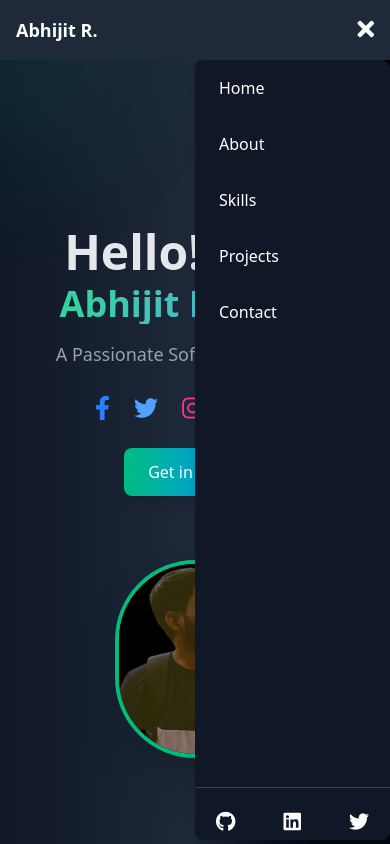
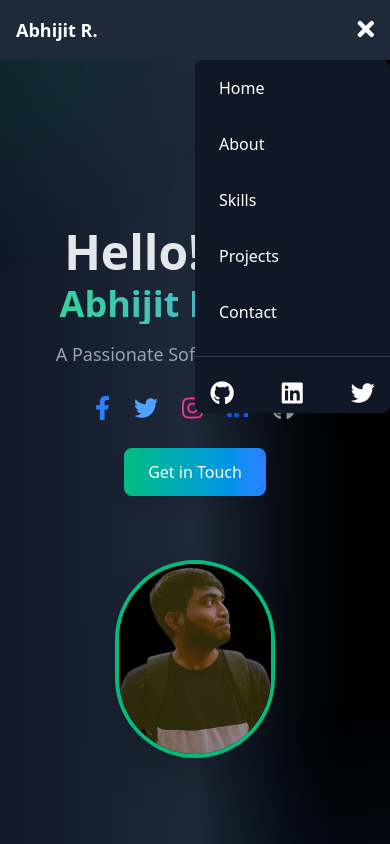
Before and after one commit to tesu123/website2, a React (Vite) app: page / in a window 390 px wide. Both pictures are taken after a click on the button 363 px from the left and 30 px from the top of the page. Shown: the top 844 px of the page. Built offline with nearby package versions, Linux system fonts and the light colour scheme.

Commit message:
first commit

```diff
--- a/src/Navbar.jsx
+++ b/src/Navbar.jsx
@@ -52,7 +52,7 @@ function Navbar() {
             menuOpen
               ? "block opacity-100 translate-y-0"
               : "hidden opacity-0 translate-y-[-20px]"
-          } absolute top-full right-0 w-1/2 h-[calc(100vh-4rem)] bg-gray-900 text-white rounded-lg shadow-lg overflow-y-auto md:static md:w-auto md:h-auto md:block md:opacity-100 md:translate-y-0 md:bg-transparent md:shadow-none md:rounded-none transition-all duration-300 flex flex-col justify-between`}
+          } absolute top-full right-0 w-1/2 bg-gray-900 text-white rounded-lg shadow-lg md:static md:w-auto md:block md:opacity-100 md:translate-y-0 md:bg-transparent md:shadow-none md:rounded-none transition-all duration-300`}
         >
           {/* Menu Links */}
           <ul className="flex flex-col md:flex-row md:space-x-4">
@@ -110,7 +110,7 @@ function Navbar() {
 
           {/* Social Links (Visible on Small Screens) */}
           <div className="md:hidden mt-4 border-t border-gray-700 pt-4">
-            <ul className="flex justify-center space-x-4">
+            <ul className="flex space-x-4 justify-center">
               <li>
                 <a
                   href="https://github.com/yourusername"
@@ -118,7 +118,7 @@ function Navbar() {
                   rel="noopener noreferrer"
                   className="flex items-center py-2 px-4 hover:bg-gray-700 hover:text-gray-300 transition-all duration-300"
                 >
-                  <i className="fab fa-github text-xl"></i>
+                  <i className="fab fa-github text-2xl"></i>
                 </a>
               </li>
               <li>
@@ -128,7 +128,7 @@ function Navbar() {
                   rel="noopener noreferrer"
                   className="flex items-center py-2 px-4 hover:bg-gray-700 hover:text-gray-300 transition-all duration-300"
                 >
-                  <i className="fab fa-linkedin text-xl"></i>
+                  <i className="fab fa-linkedin text-2xl"></i>
                 </a>
               </li>
               <li>
@@ -138,7 +138,7 @@ function Navbar() {
                   rel="noopener noreferrer"
                   className="flex items-center py-2 px-4 hover:bg-gray-700 hover:text-gray-300 transition-all duration-300"
                 >
-                  <i className="fab fa-twitter text-xl"></i>
+                  <i className="fab fa-twitter text-2xl"></i>
                 </a>
               </li>
             </ul>
```
